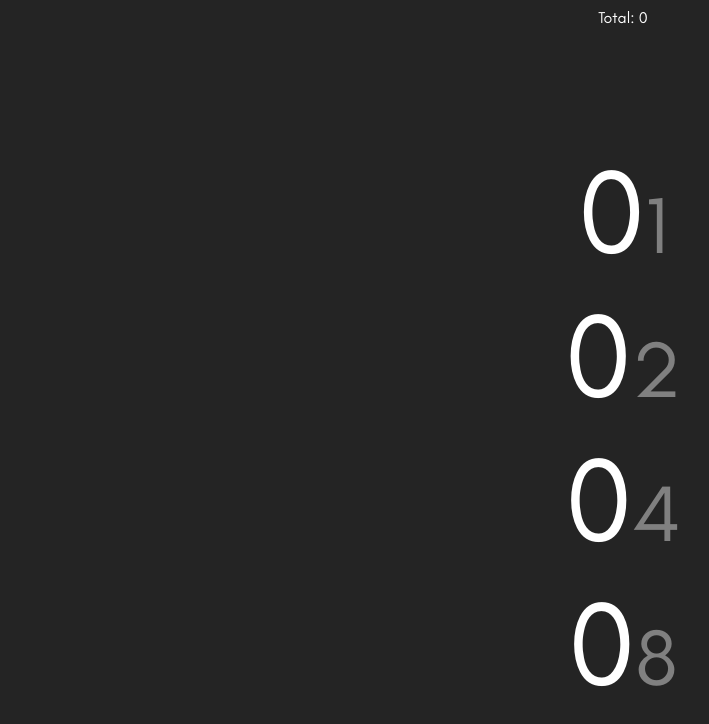
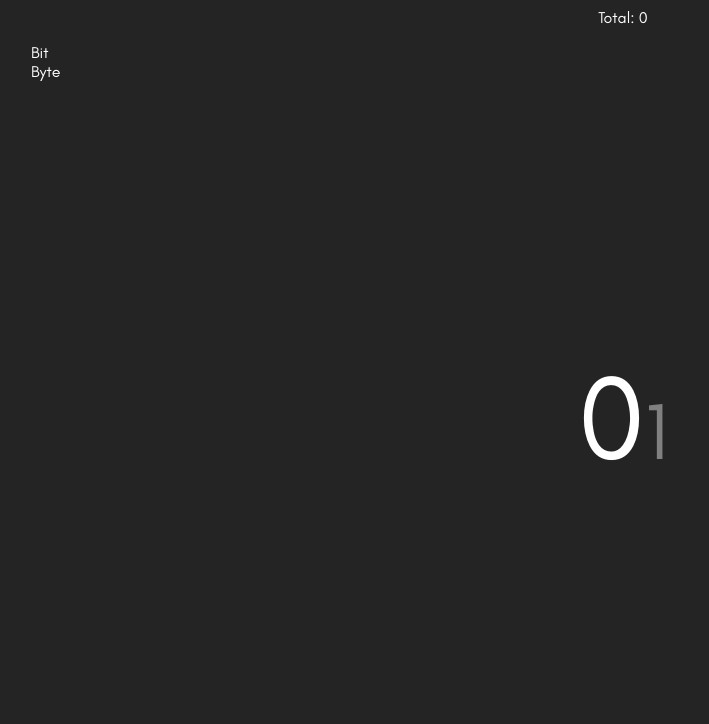
Before and after one commit to DeShowErwt/binaryRepresentation, a website built with Vite: page webapp/index.html in a window 1280 px wide. Shown: the whole page, without its empty margins (17-726 px from the left). Built offline with nearby package versions, Linux system fonts and the light colour scheme.

Commit message:
#3 switching between bit and byte possible

```diff
--- a/webapp/index.html
+++ b/webapp/index.html
@@ -4,7 +4,13 @@
     <title>Binary counting</title>
   </head>
   <body>
-      <div class="counter">Hello world</div>
+      <div class="counter"></div>
+      <div class="amountSelect">
+        <ul>
+          <li><span id="bitSelect">Bit</span></li>
+          <li><span id="byteSelect">Byte</span></li>
+        </ul>
+      </div>
     <div class="center">
         <div class="binary"></div>
     </div>
--- a/webapp/main.js
+++ b/webapp/main.js
@@ -4,13 +4,17 @@ import { setupCounter } from './js/counter.js'
 
 setupCounter(document.querySelector('.counter'))
 let byteList = [1,2,4,8,16,32,64,128]
-for(let i = 0; i<byteList.length;i++){
-
+let bitList = [1]
+function displayList(chosenList){
+    const binary = document.querySelector('.binary')
+    binary.innerHTML = ''
+    for(let i = 0; i<chosenList.length;i++){
+         binary.innerHTML += `
+            <binary-element data-value="${byteList[i]}"></binary-element>
+        `
+    }
 }
-
-document.querySelector('.binary').innerHTML += `
-    <binary-element data-value="1"></binary-element>
-    <binary-element data-value="2"></binary-element>
-    <binary-element data-value="4"></binary-element>
-    <binary-element data-value="8"></binary-element>
-`
+displayList(bitList)
+// Setup eventListeners for changing the size of the bytes
+document.querySelector('#bitSelect').addEventListener('click', () => {displayList(bitList)})
+document.querySelector('#byteSelect').addEventListener('click', () => {displayList(byteList)})
--- a/webapp/style.css
+++ b/webapp/style.css
@@ -14,7 +14,8 @@ binary-element{
 }
 
 body{
-    overflow: hidden;
+    /* overflow: hidden; */
+    max-height: 100vh;
 }
 .counter{
     display: fixed;
@@ -22,10 +23,14 @@ body{
     text-align: center;
 }
 
+.amountSelect li{
+    list-style-type: none;
+}
+
 .center {
     display: flex;
     place-items: center;
-    min-height: 100vh;
+    min-height: 80vh;
     justify-content: center;
 }
 .binary{
```
